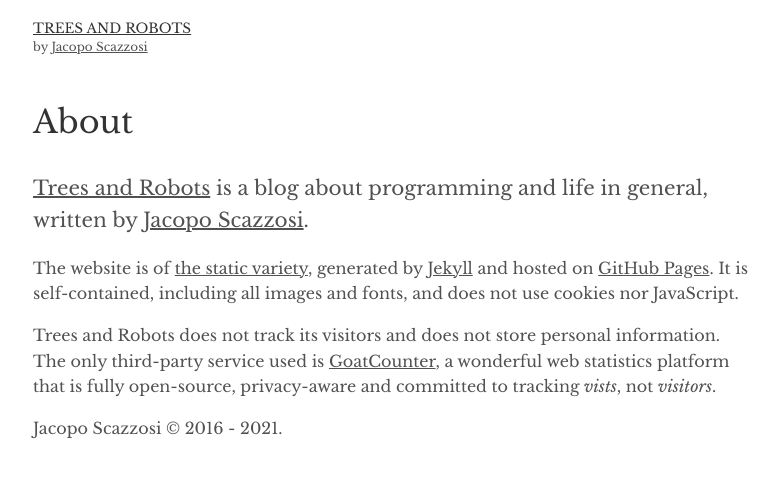
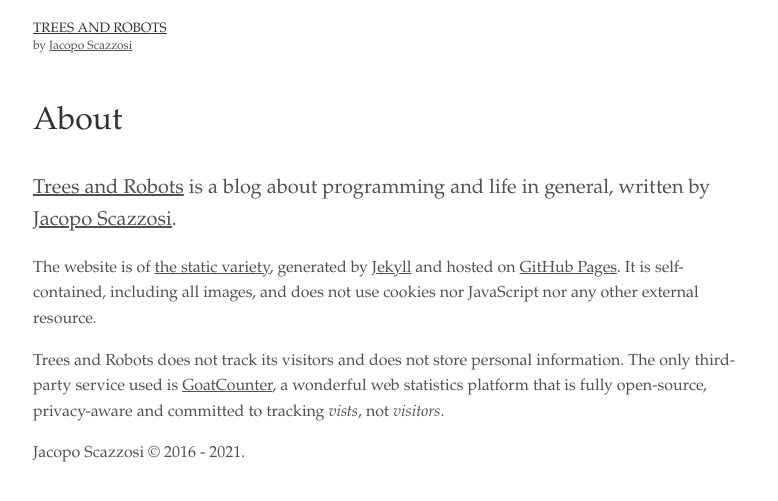
Before and after one commit to jacoscaz/treesandrobots.github.io, a Jekyll site: the page built from about.md, in a window 1280 px wide. Shown: the top 501 px of the page, without its empty margins (247-1025 px from the left). Built offline with Jekyll 4.4.1, drawn with Linux system fonts in a browser that asks for light colours.

Commit message:
drops webfonts

```diff
--- a/_layouts/default.html
+++ b/_layouts/default.html
@@ -13,10 +13,6 @@
   {% endif %}
   <meta property="og:url" content="{{ page.url | prepend: site.baseurl | prepend:site.url }}">
   <title>{% if page.title %}{{ page.title }}{% else %}{{ site.name }}{% endif %}</title>
-  <link rel="stylesheet" href="{{ "/assets/fonts/libre-baskerville/stylesheet.css" | prepend: site.baseurl }}">
-  <link rel="stylesheet" href="{{ "/assets/fonts/firacode/fira_code.css" | prepend: site.baseurl }}">
-  <link rel="stylesheet" href="{{ "/assets/fonts/inter-ui/inter-ui.css" | prepend: site.baseurl }}">
-  <!-- <link rel="stylesheet" href="{{ "/assets/css/normalize.css" | prepend: site.baseurl }}"> -->
   <link rel="stylesheet" href="{{ "/style.css" | prepend: site.baseurl }}?{{site.time | date: '%s'}}">
   <link rel="canonical" href="{{ page.url | prepend: site.baseurl | prepend:site.url }}">
   {% if page.links %}
--- a/about.md
+++ b/about.md
@@ -8,8 +8,8 @@ Robots</a> is a blog about programming and life in general,  written by
 <a href="https://jacoscaz.com">Jacopo Scazzosi</a>.</p>
 
 The website is of [the static variety][3], generated by [Jekyll][1] and hosted
-on [GitHub Pages][2]. It is self-contained, including all images and fonts, and
-does not use cookies nor JavaScript.
+on [GitHub Pages][2]. It is self-contained, including all images, and
+does not use cookies nor JavaScript nor any other external resource.
 
 Trees and Robots does not track its visitors and does not store personal
 information. The only third-party service used is [GoatCounter][4], a wonderful
--- a/style.scss
+++ b/style.scss
@@ -19,7 +19,7 @@ body {
 }
 
 html {
-  font-family: "Libre Baskerville", Libre, Georgia, Times, serif;
+  font-family: Palatino, Georgia, 'Times New Roman', serif;
   font-size: 16px;
   font-weight: 300;
   line-height: 1.6;
@@ -55,7 +55,7 @@ strong {
 
 code,
 pre {
-  font-family: "Fira Code", Menlo, Monaco, "Courier New", monospace;
+  font-family: Monaco, Consolas, 'Courier New', monospace;
 }
 
 code {
```
